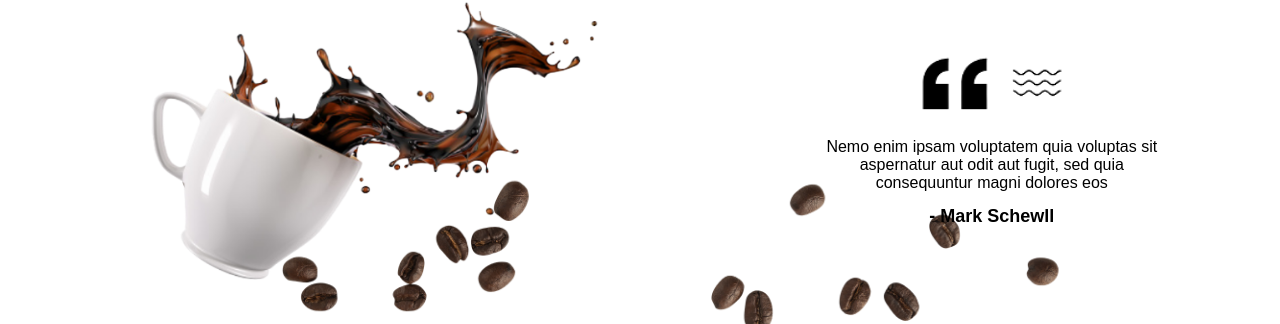
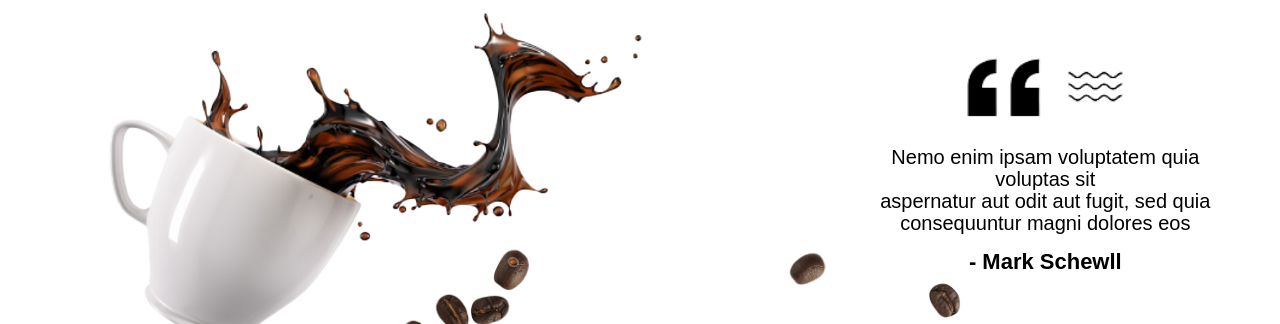
Before and after one commit to Egor-Ivankov/coffee-shop, a React (Vite) app: page / in a window 1280 px wide. Shown: the part 1519-1843 px from the top of the page. Built offline with nearby package versions, Linux system fonts and the light colour scheme; a web font is replaced by a local one.

Commit message:
style fix

```diff
--- a/src/components/views/homePage/CupCoffeeSection/cupCoffeeSection.scss
+++ b/src/components/views/homePage/CupCoffeeSection/cupCoffeeSection.scss
@@ -6,7 +6,6 @@
 
     &-cup {
         margin-right: 12%;
-        width: 550px;
     }
 
     &-container {
@@ -15,20 +14,20 @@
         margin-top: 8%;
 
         &-commas {
-            width: 170px;
+            width: 190px;
         }
 
         &-quotation {
             margin: 4% 0;
             line-height: 1.1;
             font-weight: 500;
-            font-size: 16px;
+            font-size: 20px;
         }
 
         &-author {
             @extend .cup-coffee-section-container-quotation;
             font-weight: 700;
-            font-size: 18px;
+            font-size: 22px;
         }
     }
 }
```
